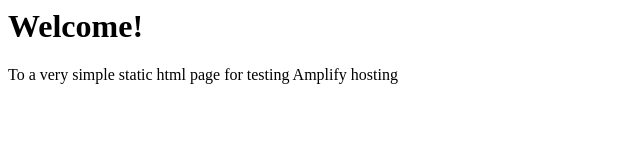
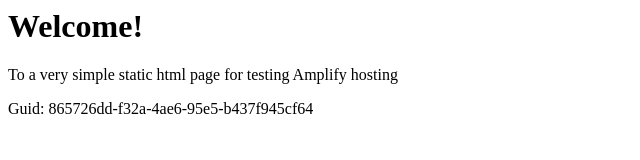
Before and after one commit to aws-aemilia-hkg/Github-PR-Commit-Integration-Test-DoNotTouch-Gith-P5X5MO5I-v1-preprod-ap-east-1, a website: page src/index.html in a window 1280 px wide. Shown: the whole page, without its empty margins (0-640 px from the left). Drawn offline with Linux system fonts and the light colour scheme.

Commit message:
commit from integ tests

```diff
--- a/src/index.html
+++ b/src/index.html
@@ -1,3 +1,5 @@
+
+
 <html lang="en">
 
 <head>
@@ -10,6 +12,6 @@
 <body>
     <h1>Welcome!</h1>
     <p>To a very simple static html page for testing Amplify hosting</p>
-</body>
+    <p>Guid: 865726dd-f32a-4ae6-95e5-b437f945cf64</p></body>
 
 </html>
```
